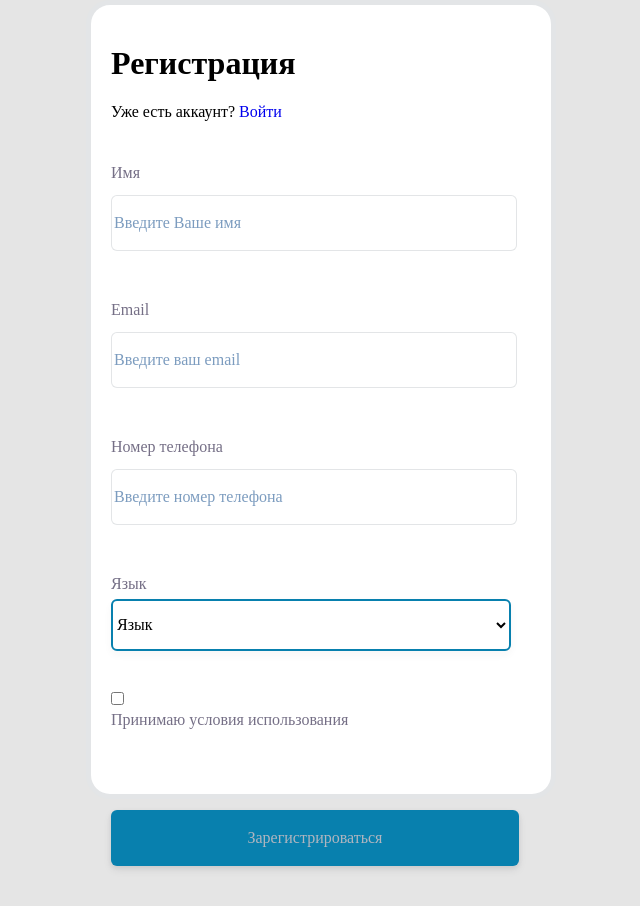
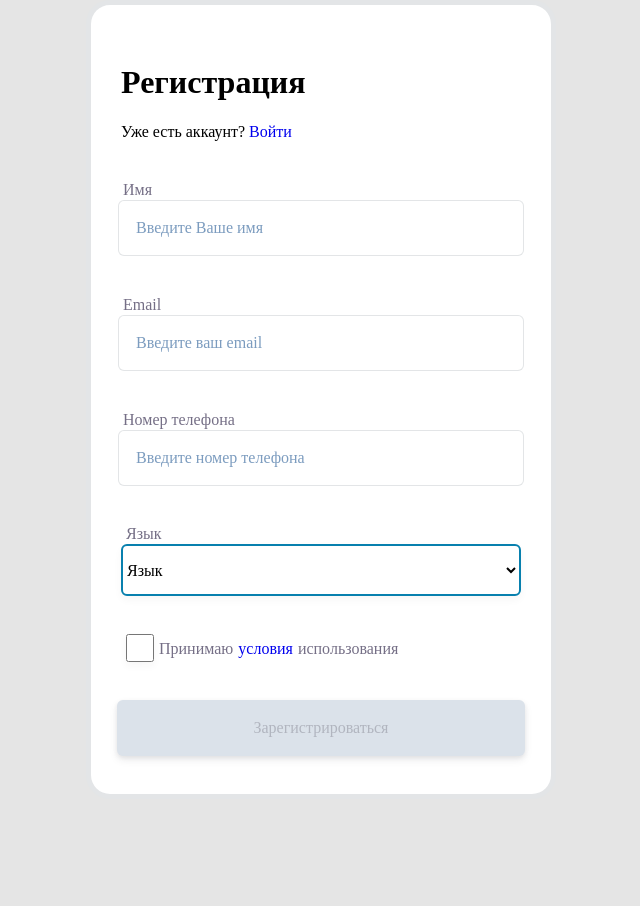
Before and after one commit to Decidophobia/form, a React (Create React App) app: page / in a window 1280 px wide. Shown: the whole page, without its empty margins (319-959 px from the left). After the commit the page ends 800 px from the top, so only its background shows below. Built offline with nearby package versions, Linux system fonts and the light colour scheme.

Commit message:
fixed styles and checkbox, validation works

```diff
--- a/src/App.css
+++ b/src/App.css
@@ -17,6 +17,9 @@ a {
   text-decoration: none;
 }
 .signupForm {
+  display: flex;
+  flex-direction: column;
+  justify-content: space-evenly;
   height: 789px;
   width: 460px;
   background-color: rgba(255, 255, 255, 1);
@@ -25,7 +28,36 @@ a {
 }
 
 .formContent {
-  margin: 40px 20px 40px 20px;
+  align-self: center;
+}
+
+.head {
+  margin-left: 30px;
+}
+
+.checkboxField {
+  display: flex;
+  flex-wrap: wrap;
+  align-items: center;
+  align-self: start;
+  margin-left: 30px;
+}
+
+.checkboxField .error {
+  width: 100%;
+}
+
+.checkboxField a {
+  padding: 0 5px;
+}
+input[type='checkbox'] {
+  width: 28px;
+  height: 28px;
+  background: #ffffff;
+  border: 1px solid #dbe2ea;
+  box-sizing: border-box;
+  box-shadow: 0px 4px 8px rgba(44, 39, 56, 0.04);
+  border-radius: 4px;
 }
 
 label {
@@ -34,7 +66,7 @@ label {
   font-size: 16px;
   line-height: 21px;
   display: flex;
-  margin-bottom: 5px;
+  margin-left: 5px;
 }
 
 .inputField {
@@ -42,8 +74,7 @@ label {
   width: 400px;
   border: 1px solid rgba(135, 143, 153, 0.23);
   border-radius: 6px;
-  margin-top: 7px;
-  margin-bottom: 8px;
+  text-indent: 15px;
 }
 
 select {
@@ -55,17 +86,16 @@ select {
   box-shadow: 0px 4px 8px rgba(44, 39, 56, 0.04);
   border-radius: 6px;
 }
+option:first-child {
+  display: none;
+}
 
 ::placeholder {
   color: rgba(124, 156, 191, 1);
 }
 
-option:hover {
-  background-color: rgba(235, 244, 248, 1);
-}
-
 button {
-  margin: 40px 20px 40px 20px;
+  align-self: center;
   width: 408px;
   height: 56px;
   box-shadow: 0px 2px 4px rgba(44, 39, 56, 0.08),
@@ -79,13 +109,13 @@ button {
 /* inactive */
 button:disabled,
 button[disabled] {
-  margin: 40px 20px 40px 20px;
+  align-self: center;
   width: 408px;
   height: 56px;
   border-radius: 6px;
   box-shadow: 0px 2px 4px rgba(44, 39, 56, 0.08),
     0px 4px 8px rgba(44, 39, 56, 0.08);
-  background-color: rgba(219, 226, 234, 1), 100%;
+  background: rgba(219, 226, 234, 1);
   color: rgba(177, 181, 191, 1);
   border: none;
 }
--- a/src/Components/Checkbox.js
+++ b/src/Components/Checkbox.js
@@ -5,7 +5,7 @@ import ErrorText from './ErrorText';
 function Checkbox(props) {
   const { label, name, options, ...rest } = props;
   return (
-    <div className="formContent">
+    <div className="checkboxField">
       <label name={name}>{label}</label>
       <Field name={name} {...rest}>
         {({ field }) => {
@@ -19,7 +19,7 @@ function Checkbox(props) {
                   value={option.value}
                   checked={field.value.includes(option.value)}
                 />
-                <label htmlFor={option.value}>{option.key}</label>
+                <label htmlFor={option.value}>Принимаю <a href="##">условия</a> использования</label>
               </React.Fragment>
             );
           });
--- a/src/Components/FormContainer.js
+++ b/src/Components/FormContainer.js
@@ -1,8 +1,7 @@
 import React from 'react';
-import { Formik, Form, ErrorMessage, Field } from 'formik';
+import { Formik, Form } from 'formik';
 import * as yup from 'yup';
 import FormControl from './FormControl';
-import ErrorText from './ErrorText';
 
 function FormContainer() {
   const dropdownOptions = [
@@ -12,13 +11,15 @@ function FormContainer() {
     { key: 'Китайский', value: 'chinese' },
     { key: 'Испанский', value: 'spanish' },
   ];
-
+  const checkboxOptions = [
+    { key: 'Принимаю условия использования', value: 'cOption1' },
+  ];
   const initialValues = {
     name: '',
     email: '',
     phone: '',
     selectOption: '',
-    acceptTerms: false,
+    checkboxOption: [],
   };
 
   const onSubmit = (values) => {
@@ -46,7 +47,7 @@ function FormContainer() {
       )
       .required('* это поле обязательное'),
     selectOption: yup.string().required('* это поле обязательное'),
-    acceptTerms: yup.bool().oneOf([true], 'Примите условия использования'),
+    checkboxOption: yup.array().min(1, 'Примите условия использования'),
   });
   return (
     <Formik
@@ -56,11 +57,10 @@ function FormContainer() {
     >
       {(formik) => (
         <Form className="signupForm">
-          <div className="formContent">
+          <div className="head">
             <h1>Регистрация</h1>
-            <span>Уже есть аккаунт? </span>
             <span>
-              <a href="#">Войти</a>
+              Уже есть аккаунт? <a href="#">Войти</a>
             </span>
           </div>
 
@@ -95,17 +95,12 @@ function FormContainer() {
             name="selectOption"
             options={dropdownOptions}
           />
-
-          <div className="formContent">
-            <Field as="checkbox" name="acceptTerms">
-              <input type="checkbox"></input>
-              <label htmlFor="acceptTerms">
-                Принимаю условия использования
-              </label>
-            </Field>
-            <ErrorMessage name="acceptTerms" component={ErrorText} />
-          </div>
-
+          <FormControl
+            control="checkbox"
+            label={false}
+            name="checkboxOption"
+            options={checkboxOptions}
+          />
           <button type="submit" disabled={!(formik.dirty && formik.isValid)}>
             Зарегистрироваться
           </button>
--- a/src/Components/Select.js
+++ b/src/Components/Select.js
@@ -4,6 +4,7 @@ import ErrorText from './ErrorText';
 
 function Select(props) {
   const { label, name, options, ...rest } = props;
+
   return (
     <div className="formContent">
       <label htmlFor={name}>{label}</label>
```
